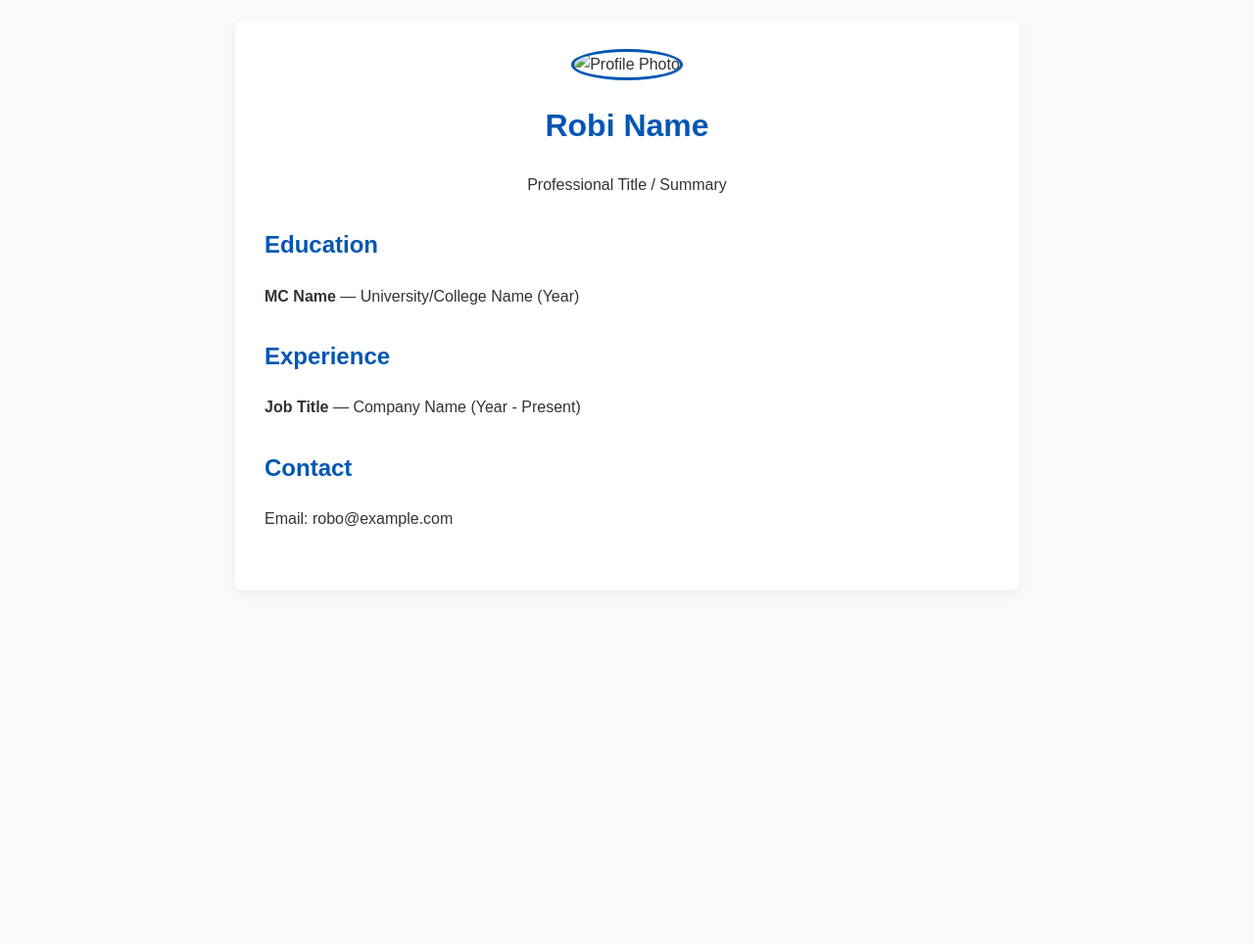
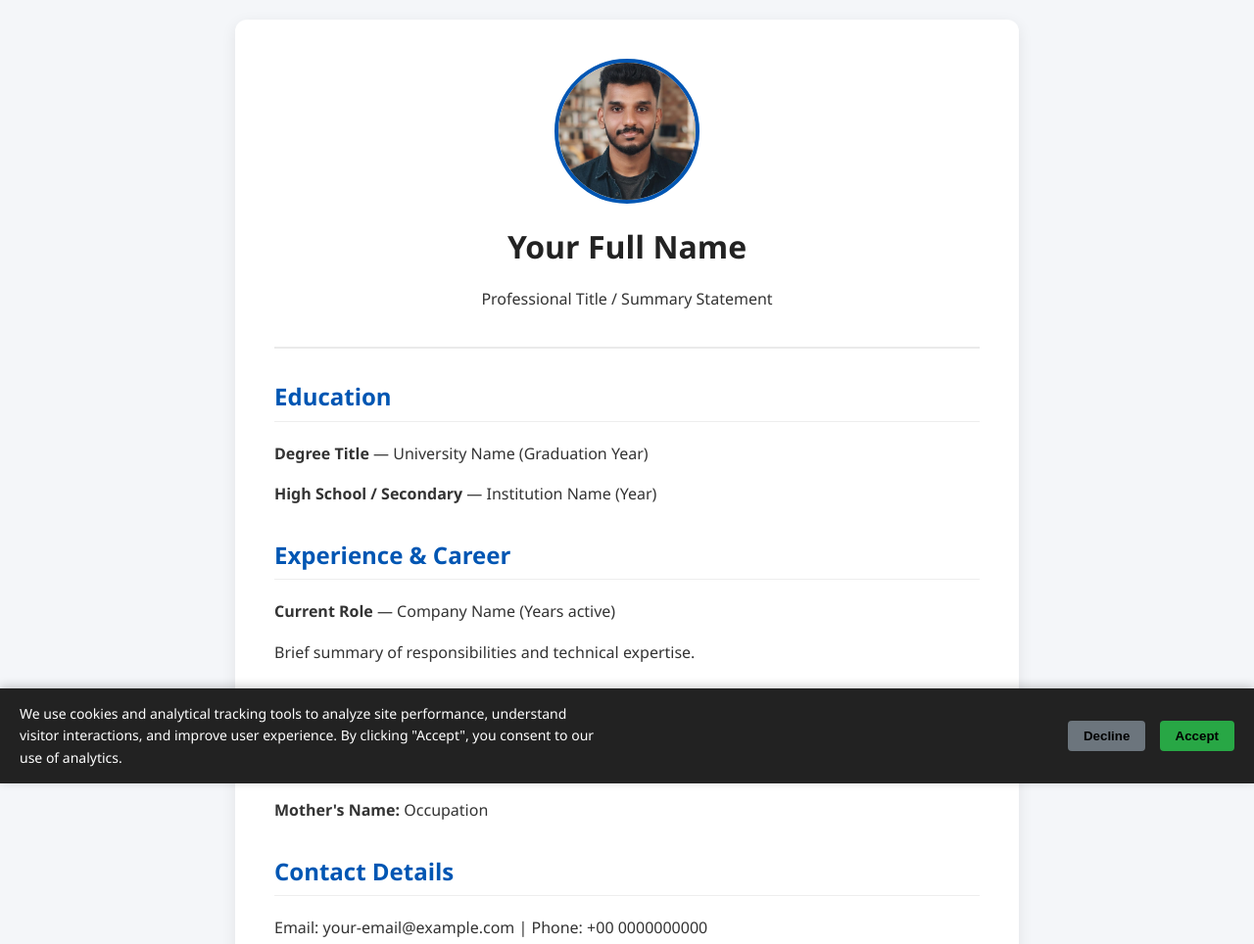
Before and after one commit to r0b0s/ro-bio-gem, a plain HTML site: page index.html in a window 1280 px wide. Shown: the top 964 px of the page at 98% size. Before the commit the page ends 800 px from the top, so only its background shows below. Drawn offline with Linux system fonts and the light colour scheme.

Commit message:
Update index.html
Updating the profile picture and cookie policy.

```diff
--- a/index.html
+++ b/index.html
@@ -3,44 +3,101 @@
 <head>
     <meta charset="UTF-8">
     <meta name="viewport" content="width=device-width, initial-scale=1.0">
-    <title>My Biodata</title>
+    <title>Professional Biodata</title>
+
+    <!-- Microsoft Clarity Tracking Code Script Loader (Triggered only after consent) -->
+    <script>
+        function loadClarity() {
+            (function(c,l,a,r,i,t,y){
+                c[a]=c[a]||function(){(c[a].q=c[a].q||[]).push(arguments)};
+                t=l.createElement(r);t.async=1;t.src="https://www.clarity.ms/tag/"+i;
+                y=l.getElementsByTagName(r)[0];y.parentNode.insertBefore(t,y);
+            })(window, document, "clarity", "script", "y7zppa2xme");
+        }
+
+        // Check if user previously accepted cookies
+        window.addEventListener('DOMContentLoaded', () => {
+            if (localStorage.getItem('cookieConsent') === 'accepted') {
+                loadClarity();
+                document.getElementById('cookie-banner').style.display = 'none';
+            }
+        });
+    </script>
+
     <style>
-        body { font-family: Arial, sans-serif; max-width: 800px; margin: 0 auto; padding: 20px; line-height: 1.6; color: #333; background: #f9f9f9; }
-        .card { background: #fff; padding: 30px; border-radius: 8px; box-shadow: 0 4px 10px rgba(0,0,0,0.05); }
-        h1, h2 { color: #0056b3; }
-        .section { margin-bottom: 30px; }
-        img { max-width: 150px; border-radius: 50%; border: 3px solid #0056b3; }
+        body { font-family: 'Segoe UI', Tahoma, Geneva, Verdana, sans-serif; max-width: 800px; margin: 0 auto; padding: 20px; line-height: 1.6; color: #333; background: #f4f6f9; }
+        .card { background: #fff; padding: 40px; border-radius: 12px; box-shadow: 0 4px 15px rgba(0,0,0,0.08); }
+        .header { text-align: center; border-bottom: 2px solid #eaeaea; padding-bottom: 20px; margin-bottom: 30px; }
+        .header img { width: 140px; height: 140px; object-fit: cover; border-radius: 50%; border: 4px solid #0056b3; }
+        h1 { margin: 10px 0 5px; color: #222; }
+        h2 { color: #0056b3; border-bottom: 1px solid #eee; padding-bottom: 5px; margin-top: 30px; }
+        .section { margin-bottom: 25px; }
+
+        /* Cookie Banner Styling */
+        #cookie-banner {
+            position: fixed; bottom: 0; left: 0; width: 100%; background: #222; color: #fff;
+            padding: 15px 20px; box-sizing: border-box; display: flex; justify-content: space-between;
+            align-items: center; z-index: 1000; box-shadow: 0 -2px 10px rgba(0,0,0,0.2);
+        }
+        #cookie-banner p { margin: 0; font-size: 14px; max-width: 600px; }
+        .cookie-buttons button { padding: 8px 16px; margin-left: 10px; border: none; border-radius: 4px; cursor: pointer; font-weight: bold; }
+        .accept-btn { background: #28a745; color: #white; }
+        .reject-btn { background: #6c757d; color: #white; }
     </style>
-    <script type="text/javascript">
-    (function(c,l,a,r,i,t,y){
-        c[a]=c[a]||function(){(c[a].q=c[a].q||[]).push(arguments)};
-        t=l.createElement(r);t.async=1;t.src="https://www.clarity.ms/tag/"+i;
-        y=l.getElementsByTagName(r)[0];y.parentNode.insertBefore(t,y);
-    })(window, document, "clarity", "script", "y7zppa2xme");
-</script>
 </head>
 <body>
+
     <div class="card">
-        <div style="text-align: center;" class="section">
-            <img src="your-photo.jpg" alt="Profile Photo">
-            <h1>Robi Name</h1>
-            <p>Professional Title / Summary</p>
+        <div class="header">
+            <img src="ltst psprt szai.jpeg" alt="Profile Picture">
+            <h1>Your Full Name</h1>
+            <p>Professional Title / Summary Statement</p>
         </div>
 
         <div class="section" id="education">
             <h2>Education</h2>
-            <p><strong>MC Name</strong> — University/College Name (Year)</p>
+            <p><strong>Degree Title</strong> — University Name (Graduation Year)</p>
+            <p><strong>High School / Secondary</strong> — Institution Name (Year)</p>
         </div>
 
         <div class="section" id="experience">
-            <h2>Experience</h2>
-            <p><strong>Job Title</strong> — Company Name (Year - Present)</p>
+            <h2>Experience & Career</h2>
+            <p><strong>Current Role</strong> — Company Name (Years active)</p>
+            <p>Brief summary of responsibilities and technical expertise.</p>
+        </div>
+
+        <div class="section" id="family">
+            <h2>Family Background</h2>
+            <p><strong>Father's Name:</strong> Occupation</p>
+            <p><strong>Mother's Name:</strong> Occupation</p>
         </div>
 
         <div class="section" id="contact">
-            <h2>Contact</h2>
-            <p>Email: robo@example.com</p>
+            <h2>Contact Details</h2>
+            <p>Email: your-email@example.com | Phone: +00 0000000000</p>
         </div>
     </div>
+
+    <!-- Cookie Consent Popup Banner -->
+    <div id="cookie-banner">
+        <p>We use cookies and analytical tracking tools to analyze site performance, understand visitor interactions, and improve user experience. By clicking "Accept", you consent to our use of analytics.</p>
+        <div class="cookie-buttons">
+            <button class="reject-btn" onclick="rejectCookies()">Decline</button>
+            <button class="accept-btn" onclick="acceptCookies()">Accept</button>
+        </div>
+    </div>
+
+    <script>
+        function acceptCookies() {
+            localStorage.setItem('cookieConsent', 'accepted');
+            document.getElementById('cookie-banner').style.display = 'none';
+            loadClarity();
+        }
+
+        function rejectCookies() {
+            localStorage.setItem('cookieConsent', 'declined');
+            document.getElementById('cookie-banner').style.display = 'none';
+        }
+    </script>
 </body>
 </html>
```
